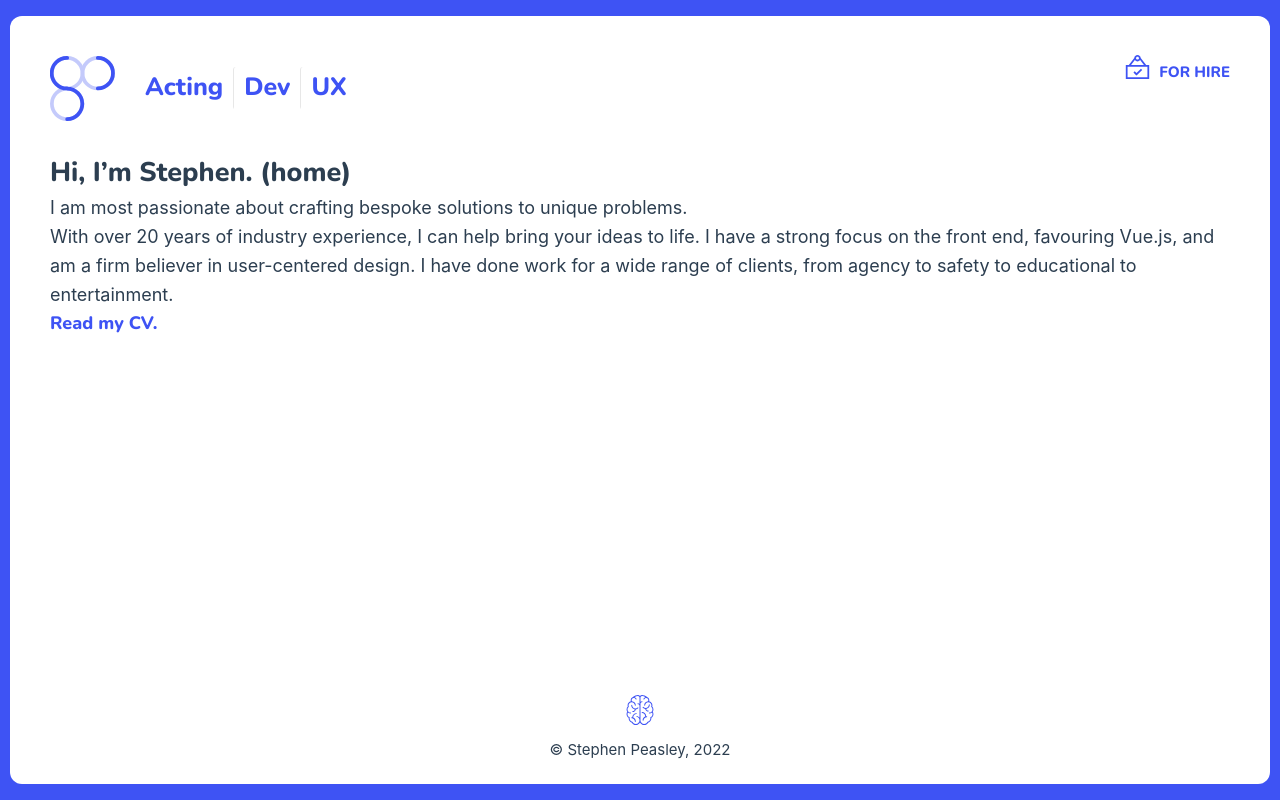
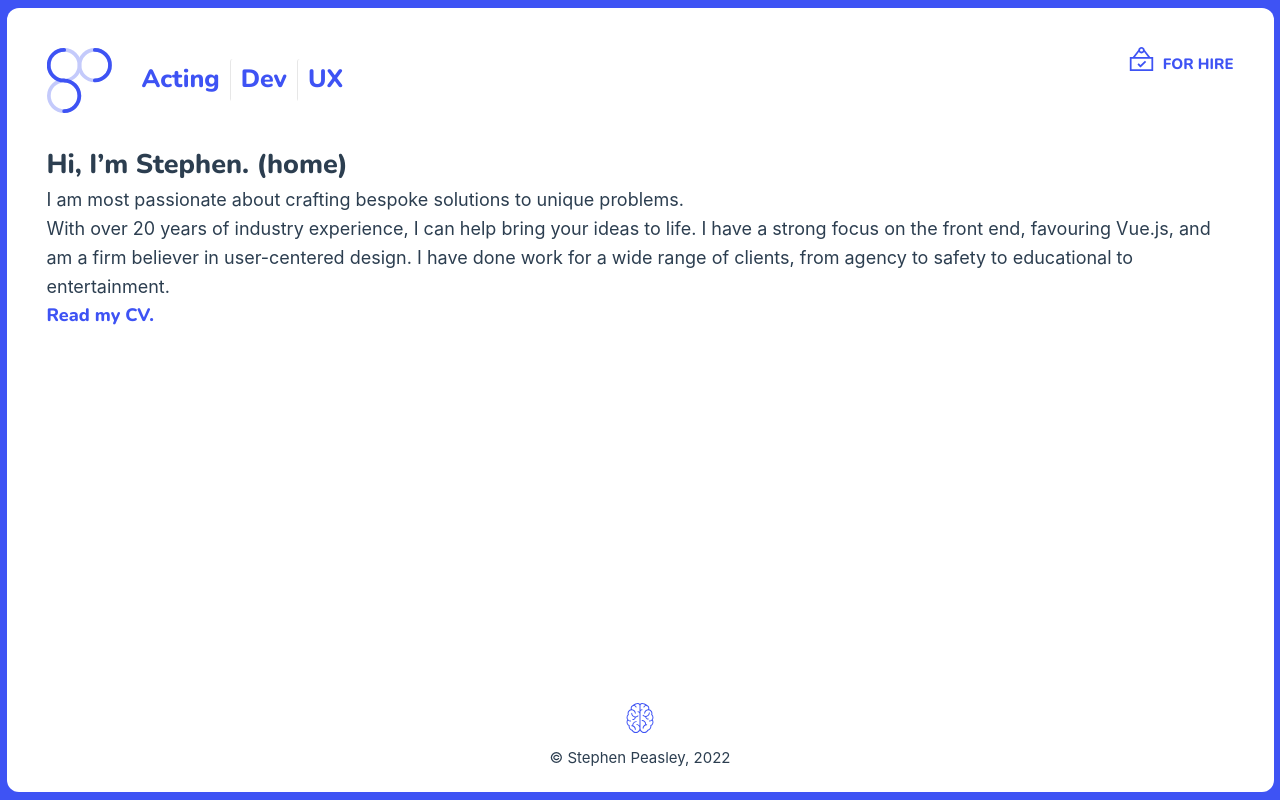
Before and after one commit to speasley/stephenpeasley, a Vue app: page / in a window 1280 px wide. Built offline with nearby package versions, Linux system fonts and the light colour scheme.

Commit message:
refactor: lessen spacing around app

```diff
--- a/src/assets/main.css
+++ b/src/assets/main.css
@@ -34,8 +34,8 @@ body {
   background: white;
   border-radius: 12px;
   font-weight: normal;
-  margin: 0 1rem;
-  min-height: 96vh;
+  margin: 0 0.65rem;
+  min-height: 98vh;
   padding: 2rem;
 }
 
```
